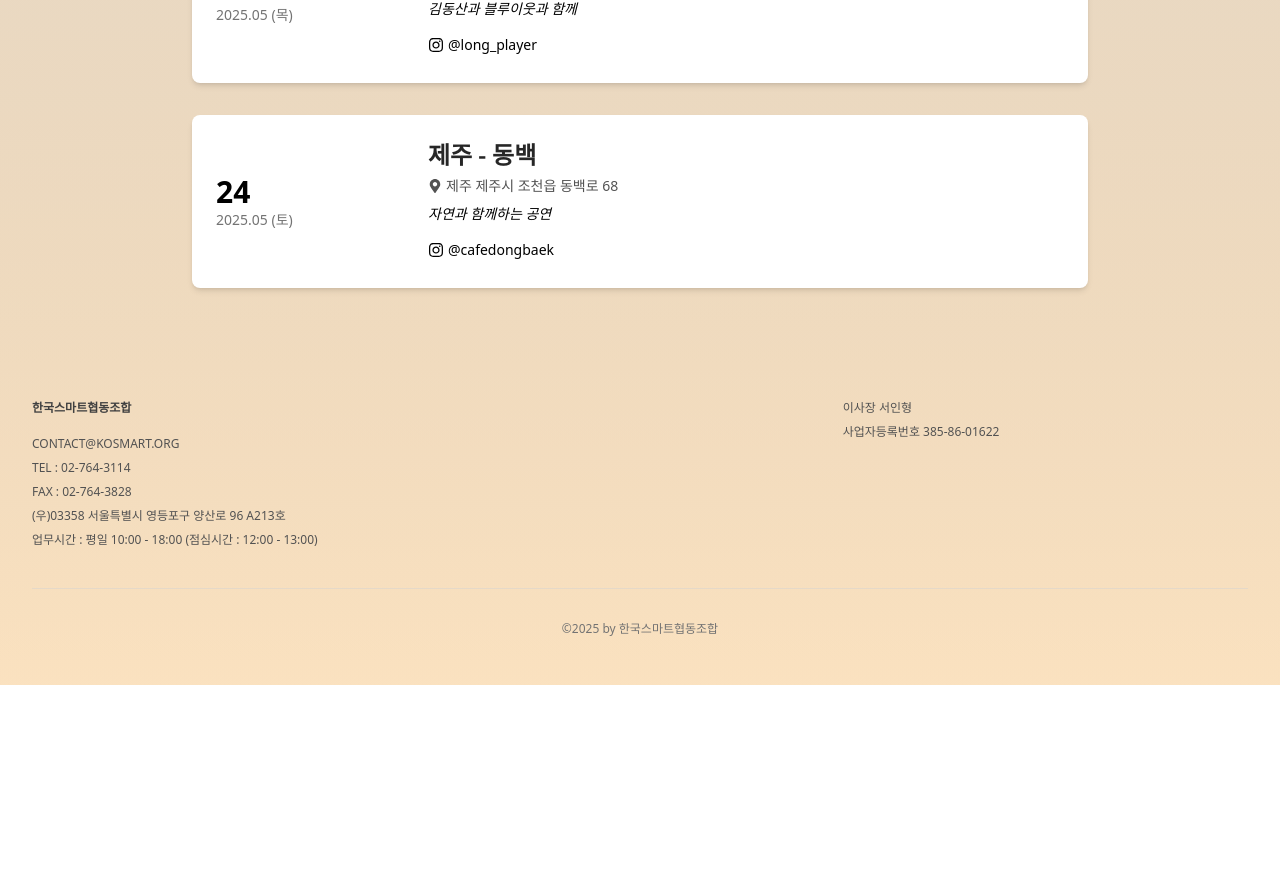
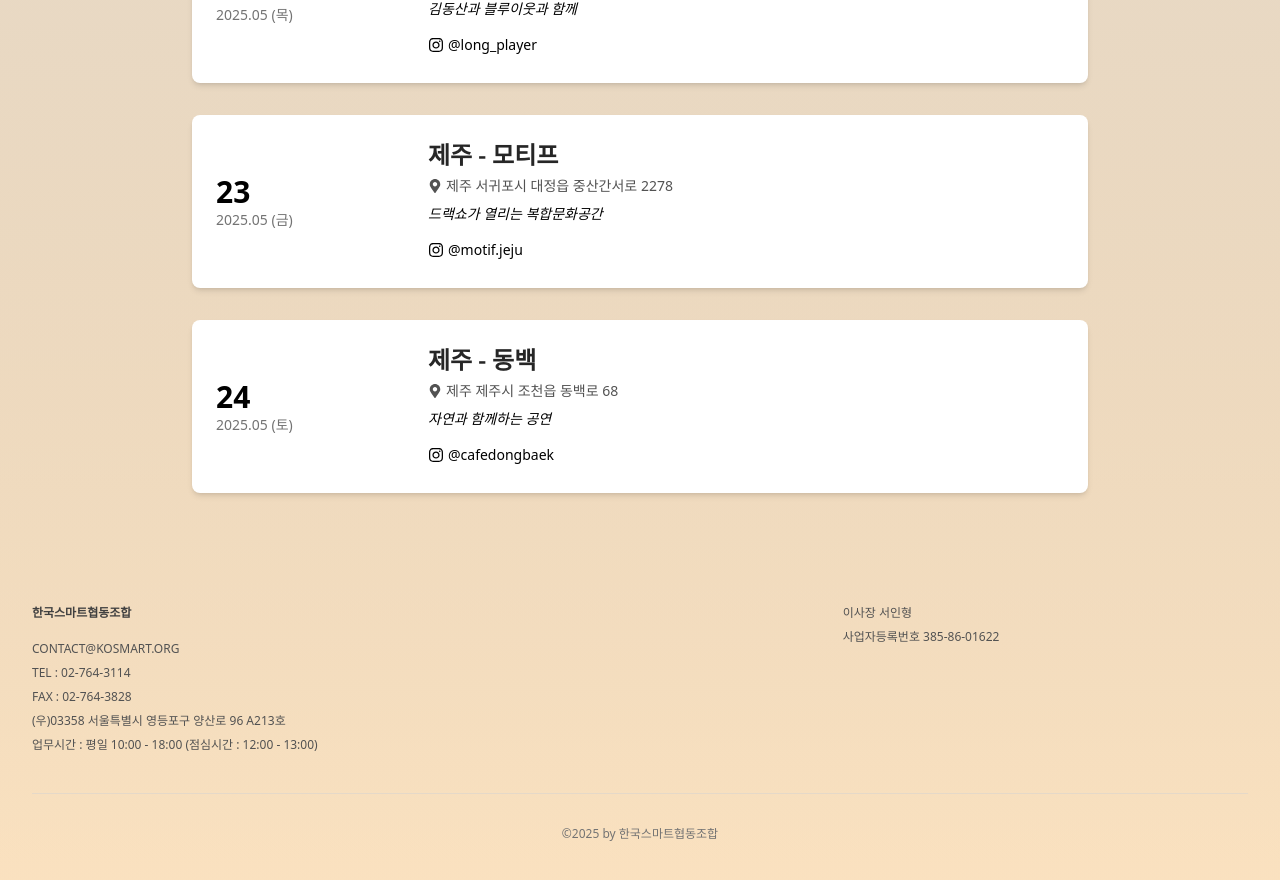
Before and after one commit to hwangtab/goldenhour, a Next.js app: page /tour in a window 1280 px wide. Shown: the part 1065-1945 px from the top of the page. Before the commit the page ends 1750 px from the top, so only its background shows below. Built offline with nearby package versions, Linux system fonts and the light colour scheme; a web font is replaced by a local one.

Commit message:
feat: Add Jeju Motif tour date and update address

```diff
--- a/src/app/tour/page.tsx
+++ b/src/app/tour/page.tsx
@@ -50,6 +50,15 @@ const tourDates = [
     specialEvent: "자연과 함께하는 공연", // 원래 기획안 내용으로 복구
     instagram: "@cafedongbaek",
     instagramLink: "https://www.instagram.com/cafedongbaek/", // 실제 링크 필요
+  },
+  { // Add new Jeju venue
+    city: "제주",
+    venue: "모티프",
+    date: "2025-05-23", // 실제 날짜
+    address: "제주 서귀포시 대정읍 중산간서로 2278", // 실제 주소 업데이트
+    specialEvent: "드랙쇼가 열리는 복합문화공간", // 실제 이벤트
+    instagram: "@motif.jeju",
+    instagramLink: "https://www.instagram.com/motif.jeju/", // 추정 링크
   },
 ];
 
```
